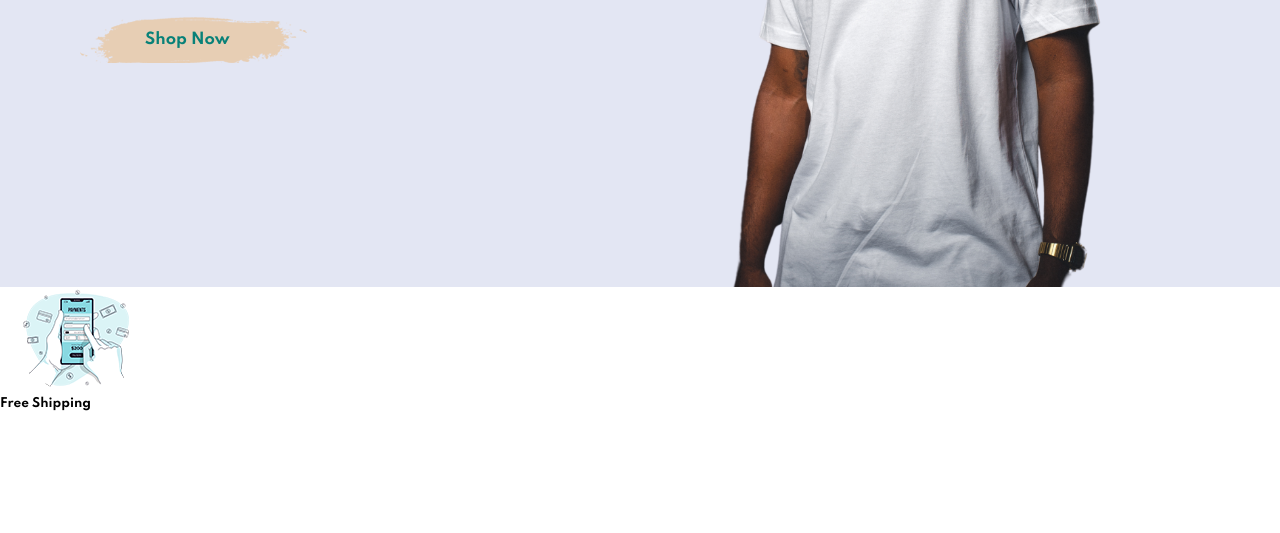
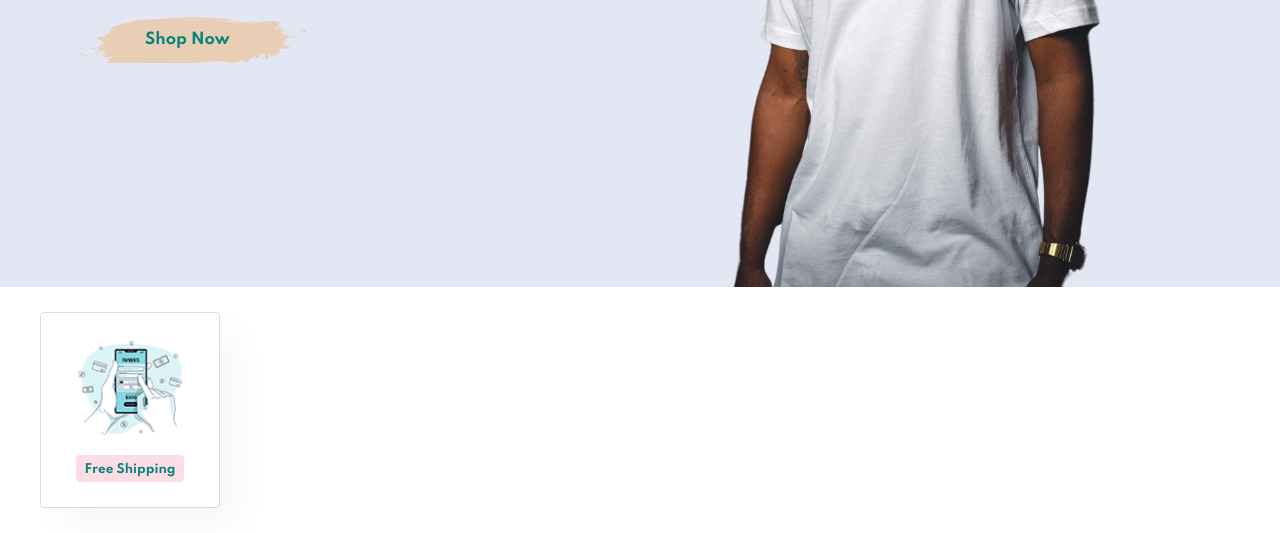
Before and after one commit to itssamirali/Classy_Charm, a plain HTML site: page index.html in a window 1280 px wide. Shown: the part 554-1087 px from the top of the page. Before the commit the page ends 965 px from the top, so only its background shows below. Drawn offline with Linux system fonts and the light colour scheme.

Commit message:
feature box style

```diff
--- a/style.css
+++ b/style.css
@@ -134,3 +134,32 @@ body {
   cursor: pointer;
 
 }
+
+#feature .fe-box {
+  width: 180px;
+  text-align: center;
+  padding: 25px 15px;
+  box-shadow: 20px 20px 34px rgba(0, 0, 0, 0.03);
+  border: 1px solid #cce7d0;
+  border-radius: 4px;
+  margin: 25px 40px ;
+}
+
+#feature .fe-box:hover{
+  box-shadow: 10px 10px 54px rgba(70, 62, 221, 0.1);
+
+}
+
+#feature .fe-box h6{
+  display: inline-block;
+  padding: 9px 8px 6px 8px;
+  line-height: 1;
+  border-radius: 4px;
+  color: #088178;
+  background-color: #fddde4;
+}
+
+#feature .fe-box img{
+  width: 100%;
+  margin-bottom: 10px;
+}
```
